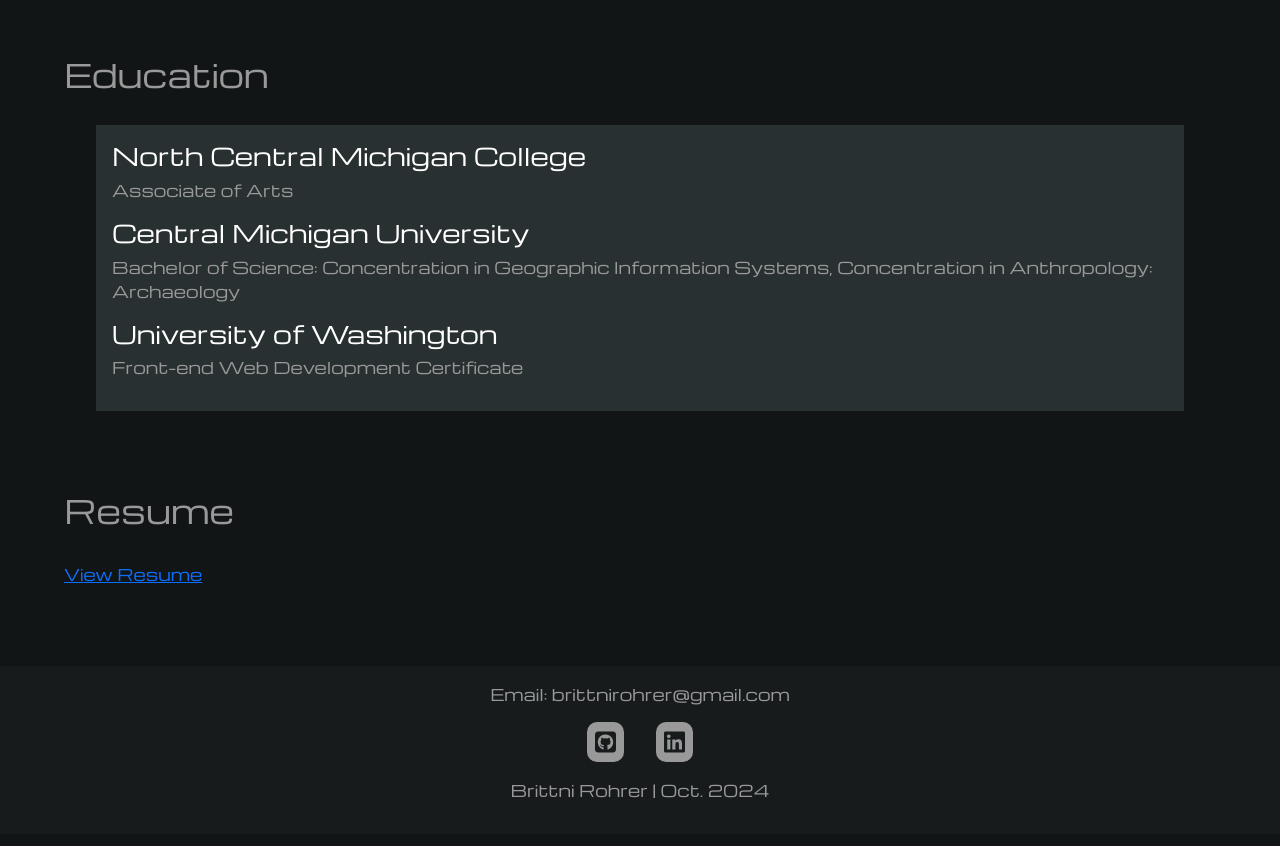
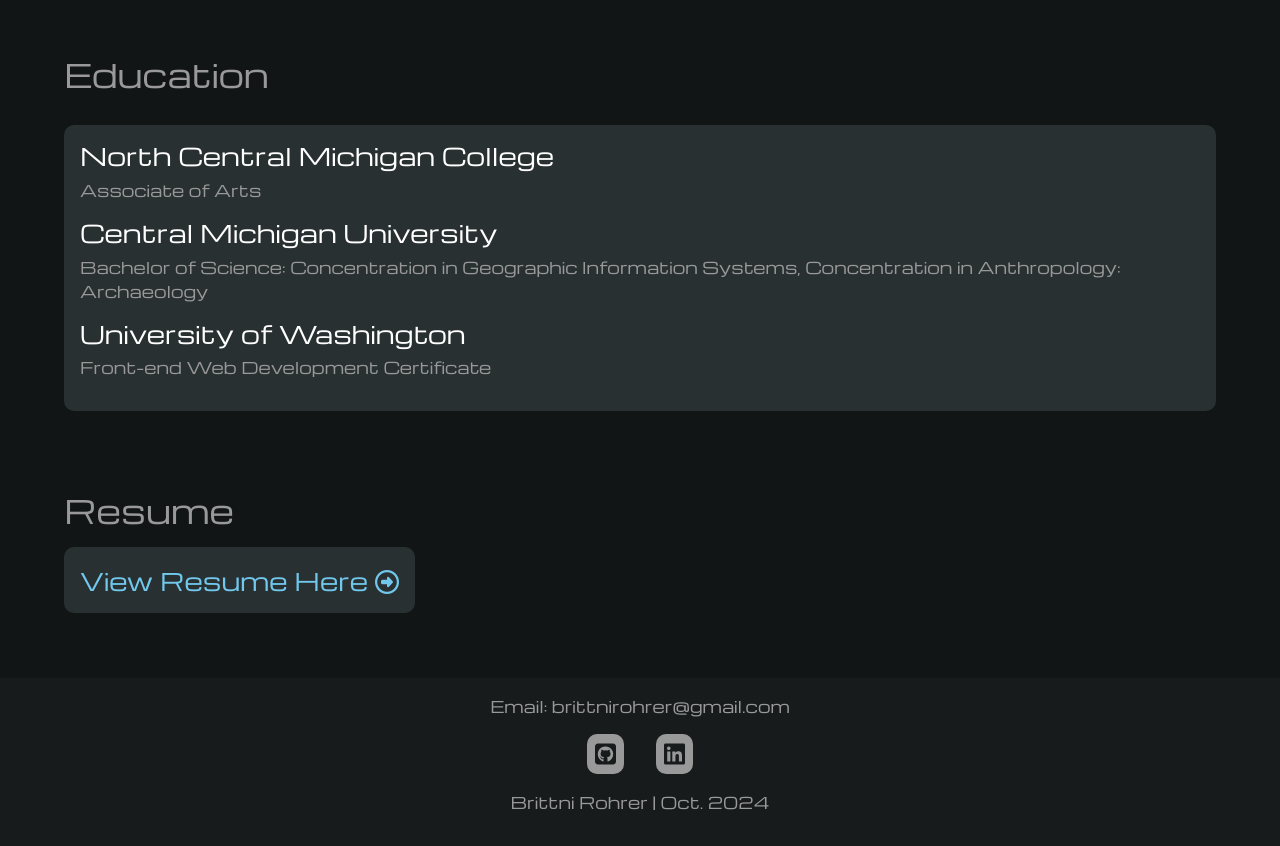
Before and after one commit to brittrohrer/brittni-portfolio, a Nuxt app: page /about in a window 1280 px wide. Shown: the part 1420-2266 px from the top of the page. Built offline with nearby package versions, Linux system fonts and the light colour scheme; a web font is replaced by a local one.

Commit message:
made color animation changes, added resume

```diff
--- a/assets/scss/_about.scss
+++ b/assets/scss/_about.scss
@@ -12,8 +12,8 @@
 .education {
     list-style-type: none;
     background-color: $light-black;
-    margin: 2rem;
     padding: 1rem;
+    border-radius: 10px;
 
     &__list-item {
         margin-bottom: 1rem;
@@ -25,3 +25,16 @@
         color: $off-white;
     }
 }
+
+.resume-link {
+    text-decoration: none;
+    color: $light-blue;
+    background: $light-black;
+    font-size: 1.5rem;
+    padding: 1rem;
+    border-radius: 10px;
+}
+
+.fa-circle-right {
+    font-size: 1.5rem;
+}
--- a/assets/scss/_home.scss
+++ b/assets/scss/_home.scss
@@ -10,7 +10,7 @@
         margin-top: 2rem;
     }
     &__title {
-        color: $dark-blue;
+        color: $light-blue;
         font-size: 2rem;
         margin-bottom: .5rem;
         margin-top: 2rem;
--- a/pages/about.vue
+++ b/pages/about.vue
@@ -109,7 +109,11 @@
         </section>
         <section>
             <h3 class="section-title">Resume</h3>
-            <a href="/public/Rohrer-Resume.pdf" class="resume-link" type="pdf" target="blank">View Resume</a>
+            <a
+            href="Brittni-Rohrer-Resume.pdf"
+            class="resume-link"
+            target="blank">
+            View Resume Here <i class="fa-regular fa-circle-right"></i> </a>
         </section>
     </main>
 </template>
```
Also changed, not shown: 1 other file (tests, documents, lock files or other folders).
